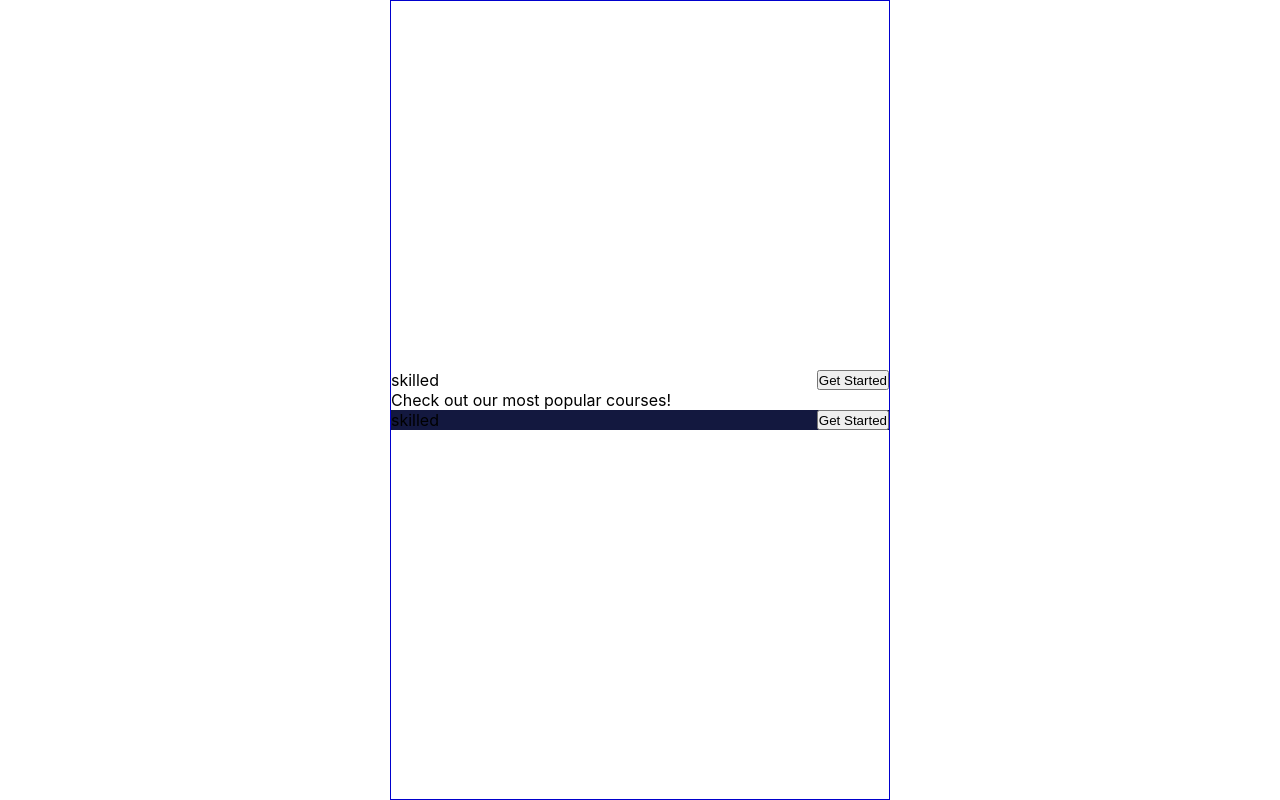
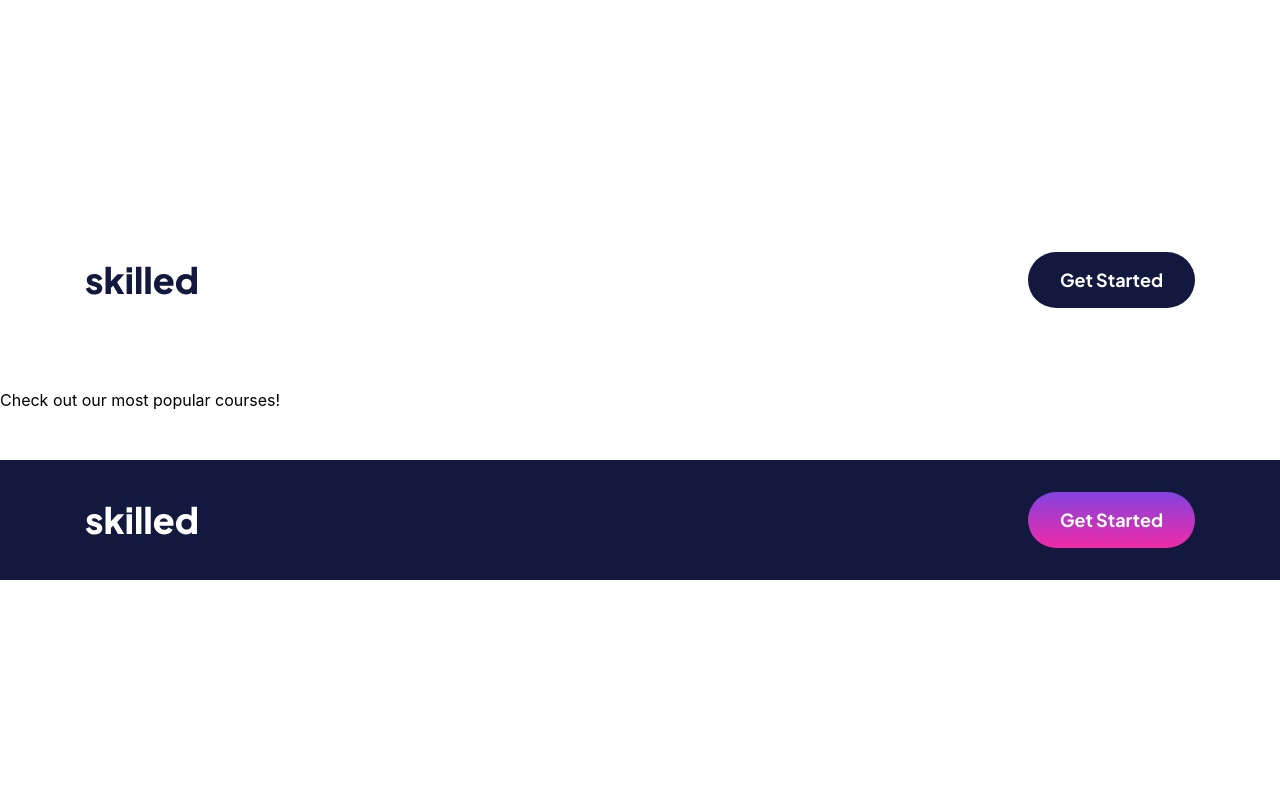
Before and after one commit to ostapyshyn/FM-Skilled-e-learning-landing-page, a React (Create React App) app: page / in a window 1280 px wide. Built offline with nearby package versions, Linux system fonts and the light colour scheme.

Commit message:
Add info block

```diff
--- a/public/index.html
+++ b/public/index.html
@@ -5,25 +5,18 @@
     <link rel="icon" href="%PUBLIC_URL%/favicon.ico" />
     <meta name="viewport" content="width=device-width, initial-scale=1" />
     <meta name="theme-color" content="#000000" />
-    <meta
-      name="description"
-      content="Web site created using create-react-app"
-    />
+    <meta name="description" content="Web site created using create-react-app" />
     <link rel="apple-touch-icon" href="%PUBLIC_URL%/logo192.png" />
     <!--
       manifest.json provides metadata used when your web app is installed on a
       user's mobile device or desktop. See https://developers.google.com/web/fundamentals/web-app-manifest/
     -->
     <link rel="manifest" href="%PUBLIC_URL%/manifest.json" />
-    <!--
-      Notice the use of %PUBLIC_URL% in the tags above.
-      It will be replaced with the URL of the `public` folder during the build.
-      Only files inside the `public` folder can be referenced from the HTML.
-
-      Unlike "/favicon.ico" or "favicon.ico", "%PUBLIC_URL%/favicon.ico" will
-      work correctly both with client-side routing and a non-root public URL.
-      Learn how to configure a non-root public URL by running `npm run build`.
-    -->
+    <link rel="preconnect" href="https://fonts.googleapis.com" />
+    <link rel="preconnect" href="https://fonts.gstatic.com" crossorigin />
+    <link
+      href="https://fonts.googleapis.com/css2?family=Plus+Jakarta+Sans:wght@700&display=swap"
+      rel="stylesheet" />
     <title>React App</title>
   </head>
   <body>
--- a/src/App.css
+++ b/src/App.css
@@ -5,7 +5,7 @@
   align-items: center;
   height: 100vh;
   width: 100%;
-  max-width: 500px;
-  border: 1px solid mediumblue;
+  /* max-width: 500px;
+  border: 1px solid mediumblue; */
   margin: auto;
 }
--- a/src/App.js
+++ b/src/App.js
@@ -2,12 +2,18 @@ import './App.css';
 import About from './components/About';
 import Main from './components/Main';
 
+import logo_light from '../src/assets/svg/logo-light.svg';
+import logo_dark from '../src/assets/svg/logo-dark.svg';
+
 function App() {
+  const button_color = '#13183F';
+  const button_footer_color = 'linear-gradient(180deg, #4851ff -54.32%, #f02aa6 100%)';
+
   return (
     <div className="App">
-      <About />
+      <About img={logo_dark} btnColor={button_color} />
       <Main />
-      <About backColor={'--dark-blue'} />
+      <About backColor={'--dark-blue'} img={logo_light} btnColor={button_footer_color} />
     </div>
   );
 }
--- a/src/components/About/About.jsx
+++ b/src/components/About/About.jsx
@@ -1,11 +1,14 @@
 import React from 'react';
+import Button from '../Button';
 import styles from './About.module.scss';
 
-function About({ backColor }) {
+function About({ backColor, img, btnColor }) {
   return (
     <div style={{ backgroundColor: `var(${backColor})` }} className={styles}>
-      skilled
-      <button>Get Started</button>
+      <div className={styles.about}>
+        <img src={img} alt="logo" />
+        <Button btnColor={btnColor}>Get Started</Button>
+      </div>
     </div>
   );
 }
--- a/src/components/About/About.module.scss
+++ b/src/components/About/About.module.scss
@@ -1,6 +1,13 @@
 div {
   width: 100%;
+  height: 120px;
 
   display: flex;
+  align-items: center;
   justify-content: space-between;
+
+  .about {
+    margin: 0 auto;
+    max-width: 1110px;
+  }
 }
--- /dev/null
+++ b/src/components/Button/Button.jsx
@@ -0,0 +1,17 @@
+import React from 'react';
+import styles from './Button.module.scss';
+
+// interface ButtonProps {
+//   children: string;
+//   onClick?: React.MouseEventHandler<HTMLButtonElement>;
+// }
+
+function Button({ children, backColor, img, btnColor }) {
+  return (
+    <button style={{ background: btnColor }} className={styles.button}>
+      {children}
+    </button>
+  );
+}
+
+export default Button;
--- /dev/null
+++ b/src/components/Button/Button.module.scss
@@ -0,0 +1,20 @@
+.button {
+  font-family: 'Plus Jakarta Sans';
+  font-style: normal;
+  font-weight: 700;
+  font-size: 18px;
+  line-height: 28px;
+  color: #ffffff;
+
+  // background: linear-gradient(180deg, #4851ff -54.32%, #f02aa6 100%);
+  border: none;
+  border-radius: 28px;
+
+  width: 167px;
+  height: 56px;
+  cursor: pointer;
+
+  &:active {
+    transform: scale(0.98);
+  }
+}
--- /dev/null
+++ b/src/components/Button/index.js
@@ -0,0 +1,2 @@
+import Button from './Button';
+export default Button;
```
Also changed, not shown: src/assets/svg/logo-dark.svg (added), src/assets/svg/logo-light.svg (added).
